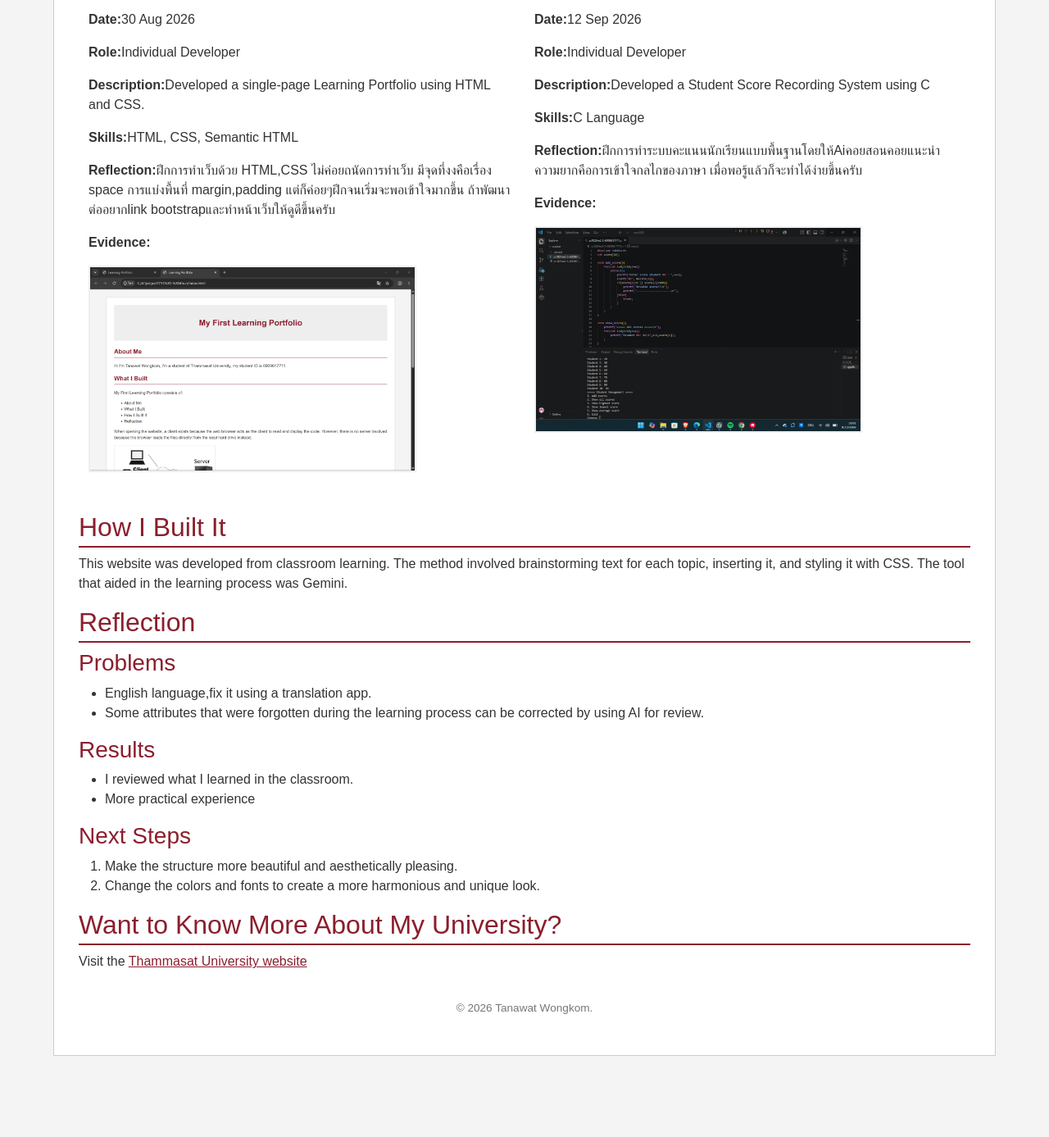
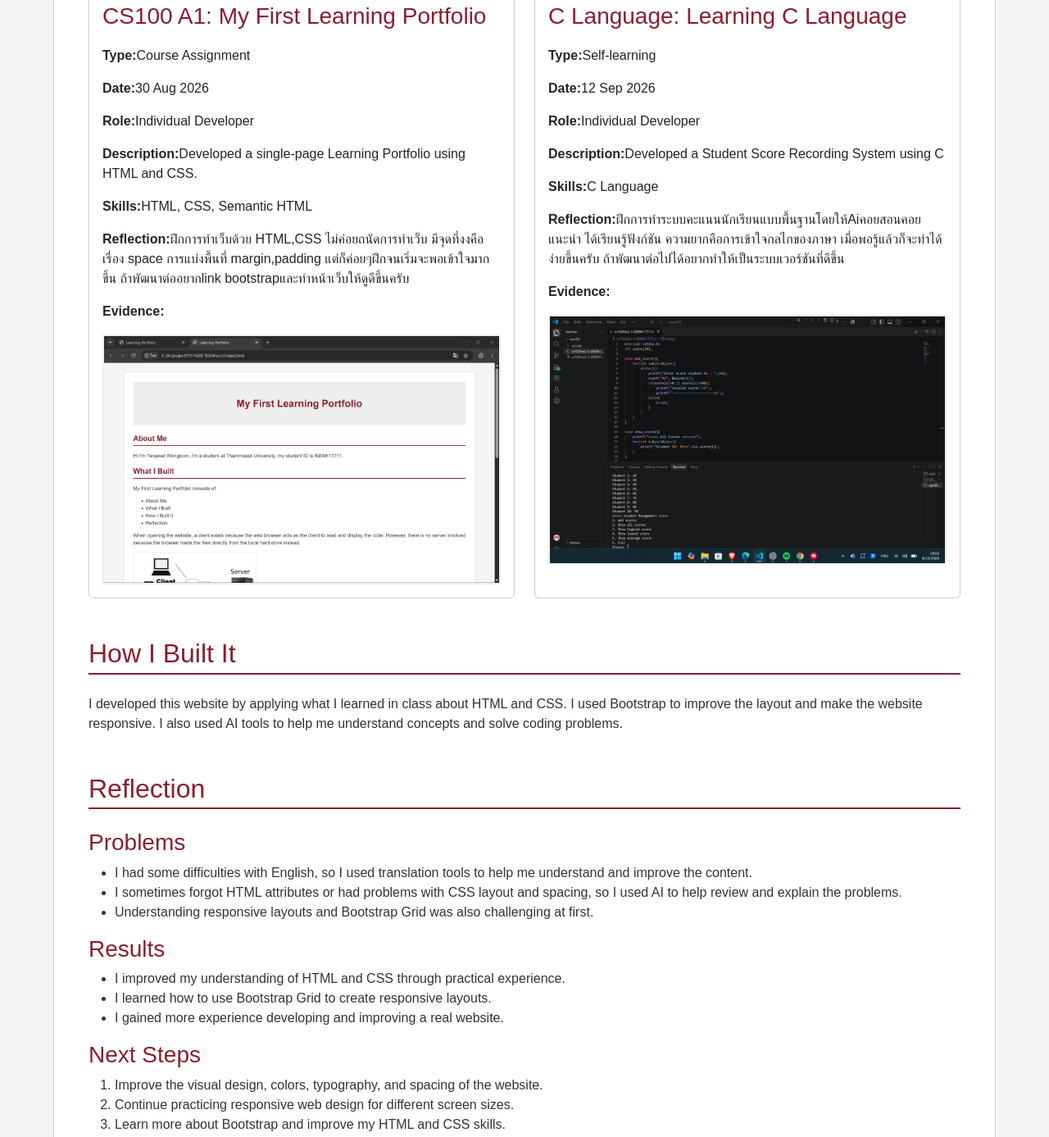
Before and after one commit to tanawatwon-crypto/A2_6909617711, a plain HTML site: page index.html in a window 1280 px wide. Shown: the part 736-2123 px from the top of the page at 82% size. Before the commit the page ends 2054 px from the top, so only its background shows below. Drawn offline with nearby package versions, Linux system fonts and the light colour scheme.

Commit message:
Improve Portfolio Website Design and Content (#3)

```diff
--- a/css/style.css
+++ b/css/style.css
@@ -19,9 +19,14 @@ body {
 header {
     text-align: center;
     color: #8b1e2d;
-    padding: 25px 20px;
+    padding: 30px 20px;
     background-color: #eeeeee;
     margin-bottom: 25px;
+}
+
+header p {
+    margin-bottom: 0;
+    color: #555555;
 }
 
 h2 {
@@ -56,3 +61,12 @@ footer {
     font-size: 0.85rem;
     color: #777777;
 }
+
+.card {
+    border: 1px solid #ccc;
+}
+
+.card-title {
+    color: #8b1e2d;
+    margin-bottom: 20px;
+}
--- a/index.html
+++ b/index.html
@@ -11,8 +11,9 @@
 </head>
 
 <body>
-    <header>
+    <header class="text-center">
         <h1>My First Learning Portfolio</h1>
+        <p>Computer Science</p>
     </header>
 
     <main>
@@ -20,7 +21,7 @@
             <h2 class="mb-4">About Me</h2>
             <div class="row align-items-center">
                 <div class="col-md-5">
-                    <img src="media/ohm.jpg" alt="My-Picture" width="400">
+                    <img src="media/ohm.jpg" alt="My-Picture" class="img-fluid">
                 </div>
                 <div class="col-md-7">
                     <p>
@@ -41,66 +42,106 @@
 
         <section class="container my-5">
             <h2 class="mb-4">My Portfolio</h2>
-            <div class="row">
+            <div class="row g-4">
                 <div class="col-md-6">
-                    <p><strong>CS100 A1: My First Learning Portfolio</strong></p>
+                    <div class="card h-100">
+                        <div class="card-body">
+                            <h3 class="card-title">CS100 A1: My First Learning Portfolio</h3>
                             <p><strong>Type:</strong>Course Assignment</p>
                             <p><strong>Date:</strong>30 Aug 2026</p>
                             <p><strong>Role:</strong>Individual Developer</p>
                             <p><strong>Description:</strong>Developed a single-page Learning Portfolio using HTML and CSS.</p>
                             <p><strong>Skills:</strong>HTML, CSS, Semantic HTML</p>
-                    <p><strong>Reflection:</strong>ฝึกการทำเว็บด้วย HTML,CSS ไม่ค่อยถนัดการทำเว็บ มีจุดที่งงคือเรื่อง space การแบ่งพื้นที่ margin,padding แต่ก็ค่อยๆฝึกจนเริ่มจะพอเข้าใจมากขึ้น ถ้าพัฒนาต่ออยากlink bootstrapและทำหน้าเว็บให้ดูดีขึ้นครับ</p>
+                            <p><strong>Reflection:</strong>ฝึกการทำเว็บด้วย HTML,CSS ไม่ค่อยถนัดการทำเว็บ มีจุดที่งงคือเรื่อง
+                                space การแบ่งพื้นที่ margin,padding แต่ก็ค่อยๆฝึกจนเริ่มจะพอเข้าใจมากขึ้น ถ้าพัฒนาต่ออยากlink
+                                bootstrapและทำหน้าเว็บให้ดูดีขึ้นครับ</p>
                             <p><strong>Evidence:</strong></p>
-                    <img src="media/A1.png" alt="A1-My First Portfolio" width="400">
+                            <img src="media/A1.png" alt="A1-My First Portfolio" class="img-fluid">
+                        </div>
+                    </div>
                 </div>
 
+
                 <div class="col-md-6">
-                    <p><strong>C Language: Learning C Language</strong></p>
+                    <div class="card h-100">
+                        <div class="card-body">
+                            <h3 class="card-title">C Language: Learning C Language</h3>
                             <p><strong>Type:</strong>Self-learning</p>
                             <p><strong>Date:</strong>12 Sep 2026</p>
                             <p><strong>Role:</strong>Individual Developer</p>
                             <p><strong>Description:</strong>Developed a Student Score Recording System using C</p>
                             <p><strong>Skills:</strong>C Language</p>
-                    <p><strong>Reflection:</strong>ฝึกการทำระบบคะแนนนักเรียนแบบพื้นฐานโดยให้Aiคอยสอนคอยแนะนำ ความยากคือการเข้าใจกลไกของภาษา เมื่อพอรู้แล้วก็จะทำได้ง่ายขึ้นครับ</p>
+                            <p><strong>Reflection:</strong>ฝึกการทำระบบคะแนนนักเรียนแบบพื้นฐานโดยให้Aiคอยสอนคอยแนะนำ
+                                ได้เรียนรู้ฟังก์ชัน ความยากคือการเข้าใจกลไกของภาษา เมื่อพอรู้แล้วก็จะทำได้ง่ายขึ้นครับ
+                                ถ้าพัฒนาต่อไปได้อยากทำให้เป็นระบบเวอร์ชันที่ดีขึ้น</p>
                             <p><strong>Evidence:</strong></p>
-                    <img src="media/C.png" alt="C-Langauge" width="400">
+                            <img src="media/C.png" alt="C-Language" class="img-fluid">
+                        </div>
+                    </div>
                 </div>
             </div>
 
 
         </section>
 
-        <section>
-            <h2>How I Built It</h2>
-            <p>This website was developed from classroom learning. The method involved brainstorming text for each
-                topic, inserting it, and styling it with CSS. The tool that aided in the learning process was Gemini.
+        <section class="container my-5">
+            <h2 class="mb-4">How I Built It</h2>
+            <p>
+                I developed this website by applying what I learned in class about HTML and CSS. I used Bootstrap to
+                improve the layout and make the website responsive. I also used AI tools to help me understand concepts
+                and solve coding problems.
             </p>
         </section>
 
-        <section>
-            <h2>Reflection</h2>
+        <section class="container my-5">
+            <h2 class="mb-4">Reflection</h2>
             <h3>Problems</h3>
             <ul>
-                <li>English language,fix it using a translation app.</li>
-                <li>Some attributes that were forgotten during the learning process can be corrected by using AI for
-                    review.</li>
+                <li>
+                    I had some difficulties with English, so I used translation tools
+                    to help me understand and improve the content.
+                </li>
+                <li>
+                    I sometimes forgot HTML attributes or had problems with CSS
+                    layout and spacing, so I used AI to help review and explain the
+                    problems.
+                </li>
+                <li>
+                    Understanding responsive layouts and Bootstrap Grid was also
+                    challenging at first.
+                </li>
             </ul>
             <h3>Results</h3>
             <ul>
-                <li>I reviewed what I learned in the classroom.</li>
-                <li>More practical experience</li>
+                <li>
+                    I improved my understanding of HTML and CSS through practical experience.
+                </li>
+                <li>
+                    I learned how to use Bootstrap Grid to create responsive layouts.
+                </li>
+                <li>
+                    I gained more experience developing and improving a real website.
+                </li>
             </ul>
             <h3>Next Steps</h3>
             <ol>
-                <li>Make the structure more beautiful and aesthetically pleasing.</li>
-                <li>Change the colors and fonts to create a more harmonious and unique look.</li>
+                <li>
+                    Improve the visual design, colors, typography, and spacing of the website.
+                </li>
+                <li>
+                    Continue practicing responsive web design for different screen sizes.
+                </li>
+                <li>
+                    Learn more about Bootstrap and improve my HTML and CSS skills.
+                </li>
             </ol>
         </section>
-        <section>
-            <h2>Want to Know More About My University?</h2>
+
+        <section class="container my-5">
+            <h2 class="mb-4">Want to Know More About My University?</h2>
             <p>Visit the <a href="https://tu.ac.th/" target="_blank">Thammasat University website</a></p>
+        </section>
 
-        </section>
     </main>
     <footer>
         <p>&copy; 2026 Tanawat Wongkom.</p>
```
Lines whose indentation alone changed are shown as unchanged.
